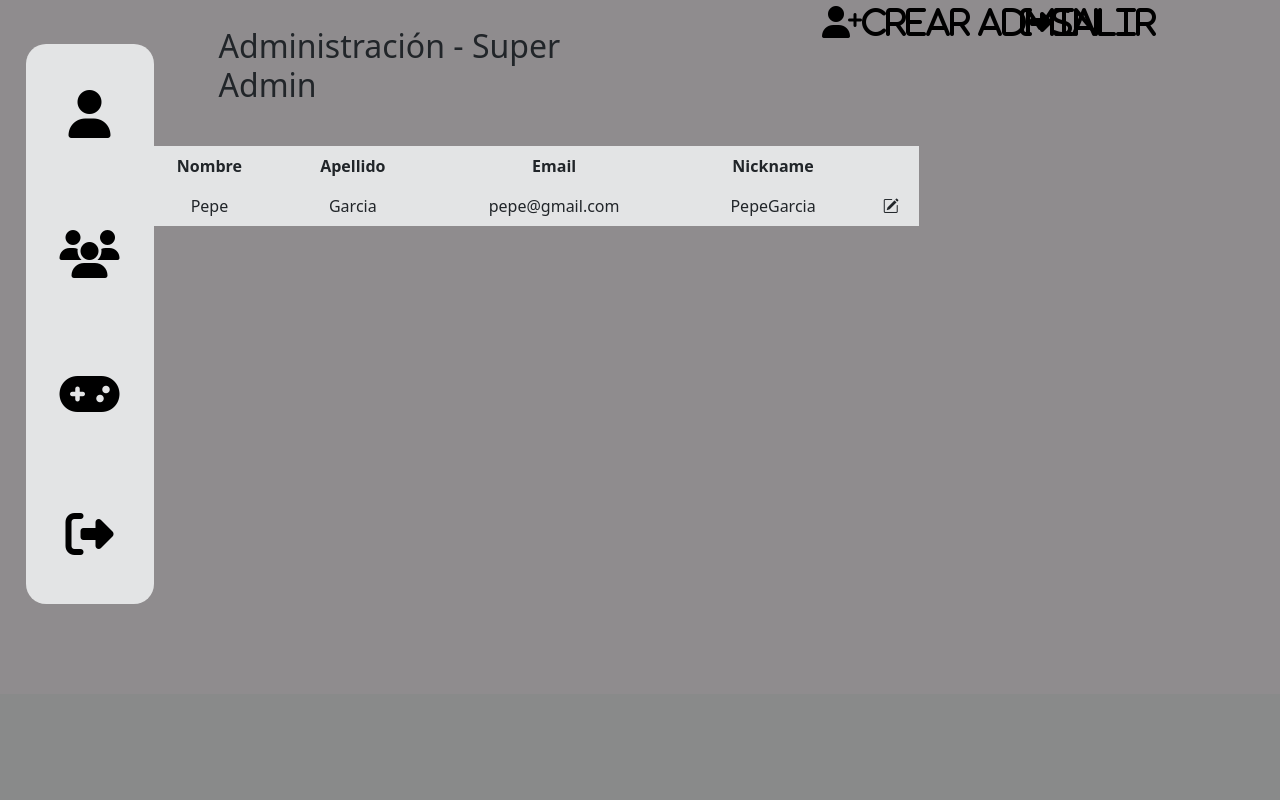
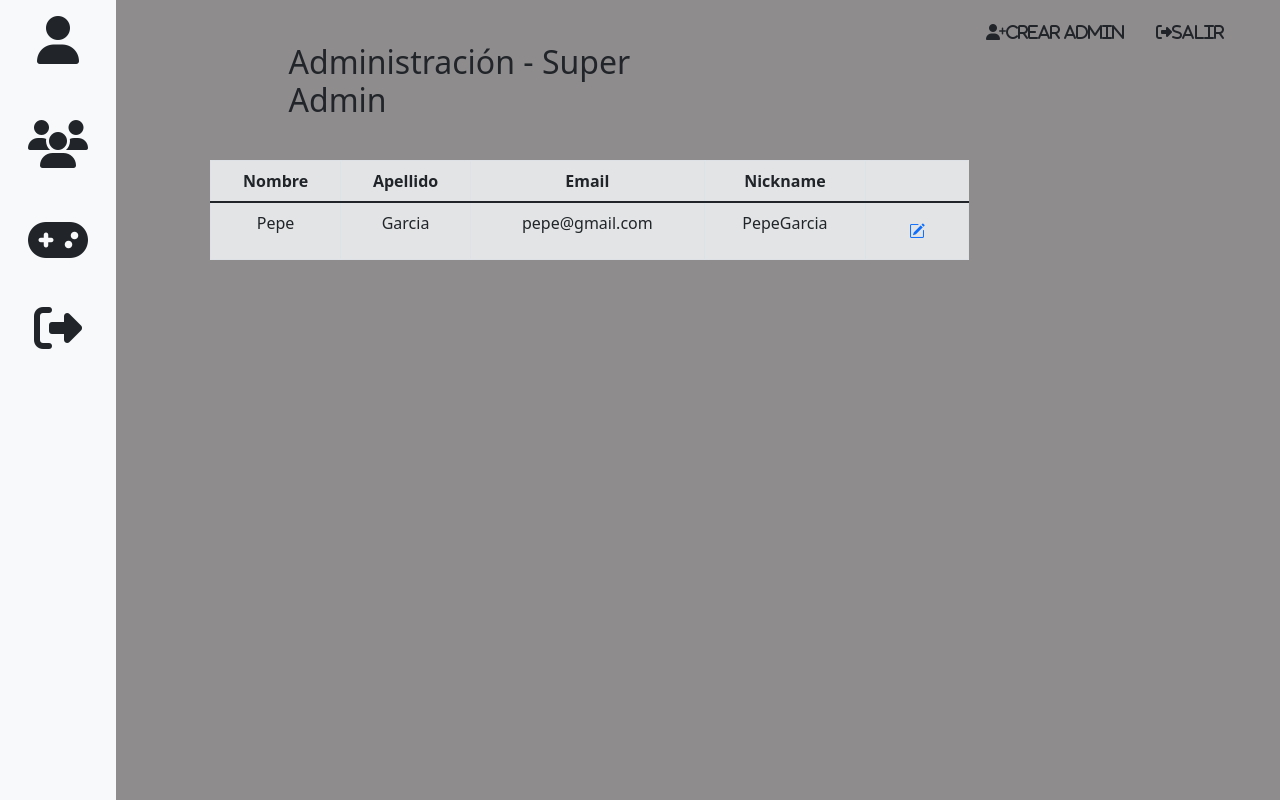
Before and after one commit to smarescat86/proyecto_abp_juego, a PHP site: page /views/tablaSuperAdmin.php in a window 1280 px wide. Shown: the part 106-906 px from the top of the page. Before the commit the page ends 710 px from the top, so only its background shows below. Run offline with PHP 8.4, Linux system fonts and the light colour scheme; some libraries are stand-ins or nearby versions.

Commit message:
Tablas hechas, falta add admin ventana y cambiar contrsenya

```diff
--- a/views/navBarTablas.php
+++ b/views/navBarTablas.php
@@ -1,25 +1,31 @@
+<div class="container-fluid">
+    <div class="row">
+        <div class="col-sm-auto bg-light sticky-top">
+            <div class="d-flex flex-sm-column flex-row flex-nowrap bg-light align-items-center sticky-top">
+                <ul class="nav nav-pills nav-flush flex-sm-column flex-row flex-nowrap mb-auto mx-auto text-center align-items-center">
+                    <li class="nav-item" >
+                        <a href="#" class="nav-link py-3 px-2" title="" data-bs-toggle="tooltip" data-bs-placement="right" data-bs-original-title="Home">
+                            <i class="fas fa-user fa-3x text-dark"></i>
+                        </a>
+                    </li><br>
+                    <li>
+                        <a href="#" class="nav-link py-3 px-2" title="" data-bs-toggle="tooltip" data-bs-placement="right" data-bs-original-title="Dashboard">
+                            <i class="fas fa-users fa-3x text-dark"></i>
+                        </a>
+                    </li><br>
 
-<div class="divDashboard">
-    <div class="apartadoDiv">
-    <a class="nav-link" href="#">
-            <i class="fas fa-user fa-3x apartados"></i>
-        </a>
-    </div>
-    <div class="apartadoDiv">
-    <a class="nav-link" href="#">
-            <i class="fas fa-users fa-3x apartados"></i>
-        </a>
-    </div>
-    <div class="apartadoDiv">
-    <a class="nav-link" href="#">
-            <i class="fas fa-gamepad fa-3x apartados"></i>
-        </a>
-    </div>
-    <div class="apartadoDiv">
-    <a class="nav-link"  href="#">
-            <i class="fas fa-sign-out-alt fa-3x apartados"></i>
-        </a>
-    </div>
+                    <li>
+                        <a class="nav-link" href="#">
+                            <i class="fas fa-gamepad fa-3x text-dark"></i>
+                        </a>
+                    </li><br>
+                    <li>
+                        <a class="nav-link" href="#">
+                            <i class="fas fa-sign-out-alt fa-3x text-dark"></i>
+                        </a>
+                    </li>
+                </ul>
 
-
-</div>
+            </div>
+        </div>
+        <div class="col-sm p-3 min-vh-100">
--- a/views/tablaSuperAdmin.php
+++ b/views/tablaSuperAdmin.php
@@ -16,73 +16,49 @@
 <body>
 
     <?php
+    include './navBar.php';
     include './navBarTablas.php';
-    include './navBar.php';
-
     ?>
     <div class="container">
         <div class="row">
             <div class="col">
-                <p class="h2">Administración - Super Admin </p>
+                <p class="h2">Administración - Super Admin</p>
             </div>
-            <div class="col">
-                <div>
-                    <a class="nav-link" href="#">
-                        <i class="fas fa-user-plus fa-2x apartado">Crear admin</i>
-                    </a>
-
-
-                </div>
-              <div> <a class="nav-link" href="#">
-                    <i class="fas fa-sign-out-alt fa-2x apartado1">Salir</i>
+            <div class="col d-flex flex-row-reverse">
+                <a class="nav-link d-flex" href="#">
+                    <i class="fas fa-sign-out-alt fa-1x text-dark">Salir</i>
+                </a>
+                <a class="nav-link d-flex" href="#">
+                    <i class="fas fa-user-plus fa-1x text-dark">Crear admin</i>
                 </a>
             </div>
 
-
-            </div>
-
         </div>
-
     </div>
-
-
-
-
-
-
-
-
-
-
     <div class="container">
-
-        <table class="table table-hover table-borderless text-center ">
+        <table class="table table-hover table-bordered text-center table-bordeless">
             <thead>
                 <tr>
                     <th>Nombre</th>
                     <th>Apellido</th>
                     <th>Email</th>
                     <th>Nickname</th>
-
-
                 </tr>
             </thead>
-
             <tr>
                 <td>Pepe</td>
                 <td>Garcia</td>
                 <td>pepe@gmail.com</td>
                 <td>PepeGarcia</td>
-                <td><i class="bi bi-pencil-square edit"></i></td>
+                <td>
+                    <a class="nav-link" href="#">
+                        <i class="bi bi-pencil-square edit"></i>
+                    </a>
+                </td>
             </tr>
-
-
         </table>
-
-
-
-
-        <script src="https://kit.fontawesome.com/7fae944b38.js" crossorigin="anonymous"></script>
+    </div>
+    <script src="https://kit.fontawesome.com/7fae944b38.js" crossorigin="anonymous"></script>
 </body>
 
 </html>
```
Also changed, not shown: views/tablaUsuarios.php (+11 -10 lines).
